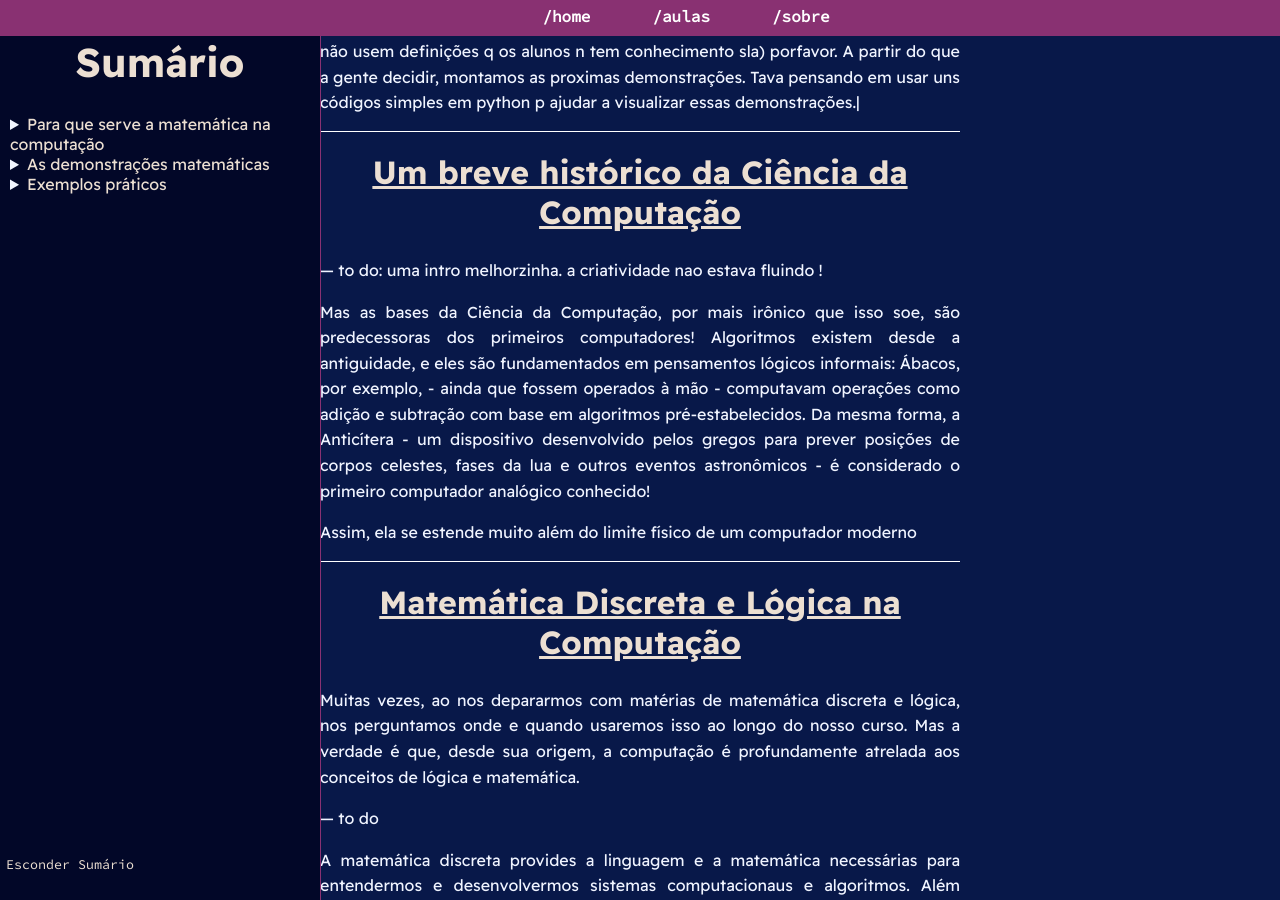
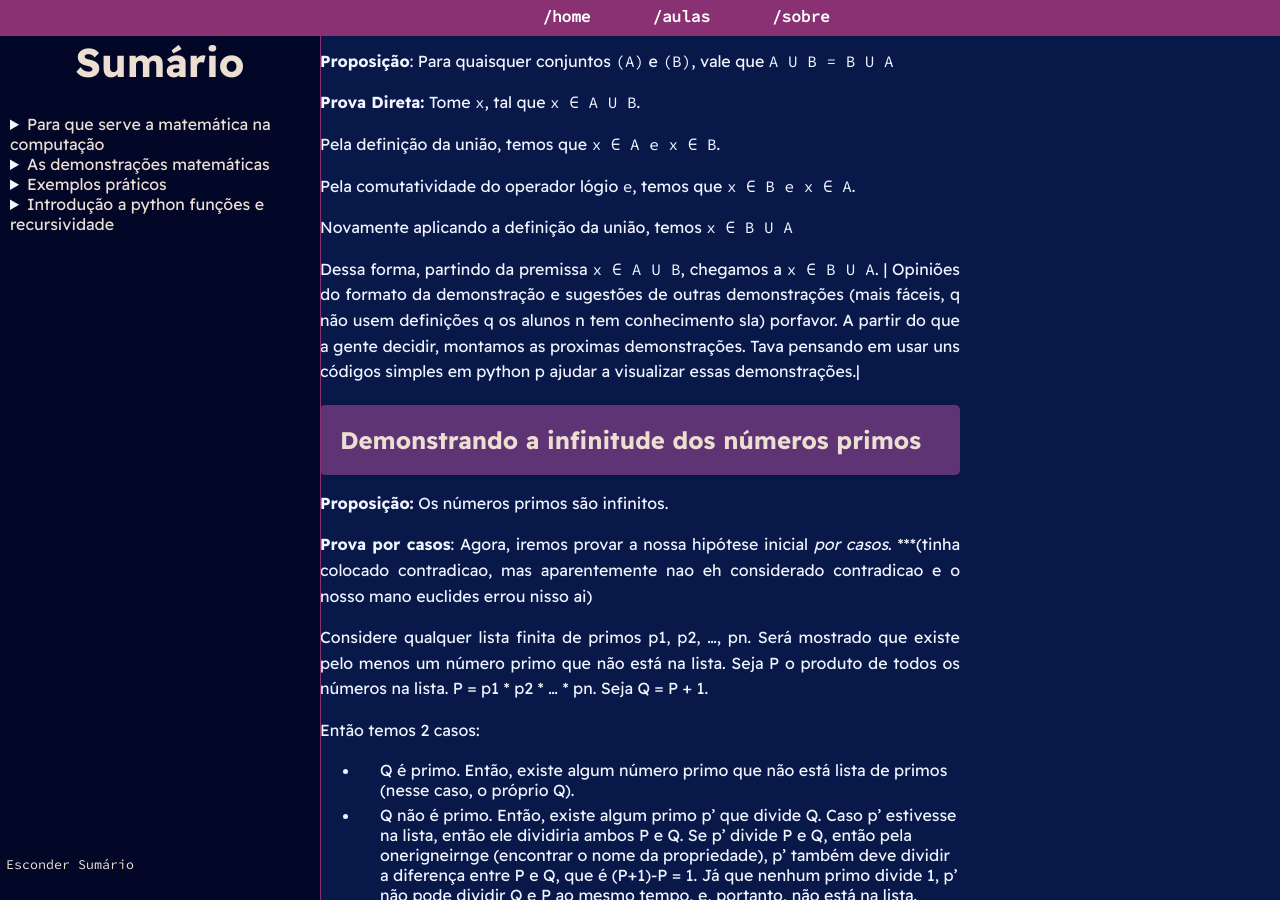
Before and after one commit to PETCC-UFRN/minicurso-demons-mat, a Jekyll site: the page built from primeiroDia.md, in a window 1280 px wide and 900 px high, scrolled down 3632 px. Built offline with Jekyll 4.4.1, drawn with Linux system fonts in a browser that asks for light colours; some of the changed text lies outside the part shown.

Commit message:
Mudanças no dia 1

```diff
--- a/primeiroDia.md
+++ b/primeiroDia.md
@@ -2,7 +2,7 @@
 layout: layoutGit
 title: Minicurso de Linux e Git
 ---
-# Primeiros passos no Linux
+# Conceitos básicos de demonstração
 
 <div id="sumario" class="sumario-git">
     <h1>Sumário</h1>
@@ -14,7 +14,7 @@ title: Minicurso de Linux e Git
     </ul>
     </details>
     <details>
-            <summary><a href="#as-demonstrações-matemáticas">As demonstrações matemáticas</a></summary>
+        <summary><a href="#as-demonstrações-matemáticas">As demonstrações matemáticas</a></summary>
         <ul>
             <li><a href="#como-demonstramos-alguma-coisa">Como demonstramos alguma coisa</a></li>
             <li><a href="#terminologia-básica">Terminologia básica</a></li>
@@ -24,6 +24,16 @@ title: Minicurso de Linux e Git
          <summary><a href="#exemplos-práticos">Exemplos práticos</a></summary>
         <ul>
             <li><a href="#demonstrando-a-comutatividade-da-união">Demonstrando a comutatividade da união</a></li>
+            <li><a href="#demonstrando-a-infinitude-dos-números-primos">Demonstrando a infinitude dos números primos</a></li>
+        </ul>
+    </details>
+    <details>
+        <summary><a href="#introdução-a-python-funções-e-recursividade">Introdução a python funções e recursividade</a></summary>
+        <ul>
+            <li><a href="#funções">Funções</a></li>
+            <li><a href="#iteratividade-vs-recursividade">Iteratividade vs recursividade</a></li>
+            <li><a href="#pincelando-os-conceitos-de-lógica">Pincelando os conceitos de lógica</a></li>
+            <li><a href="#quiz-para-testar-o-que-vem-pela-frente">Quiz para testar o que vem pela frente</a></li>
         </ul>
     </details>
   <button class="toggle-button" id="toggle-button">
@@ -33,7 +43,7 @@ title: Minicurso de Linux e Git
   </button>
 </div>
 
-<div style="text-align: center;"> <img alt="Meme muito engraçado sobre arquivos do sistema" src="assets/images/linux_dia1_imagem7.png" width="40%">
+<div style="text-align: center;"> <img alt="Meme muito engraçado sobre arquivos do sistema" src="assets/images/funny-math-meme.png" width="50%">
 </div>
 <br>
 
@@ -63,8 +73,7 @@ Hoje, quando você usa um GPS (que aplica teoria dos grafos), streaming (recomen
 | >>> Fim da seção
 
 ## As demonstrações matemáticas
-Uma parte fundamental do trabalho de um matemático é **provar a verdade** do que seu trabalho propõe, é para isso que servem as **demonstrações**, também chamadas de prova formal, ou simplesmente prova. Na computação, as demonstrações são muito utilizadas para provar a **corretude de algoritmos**, como veremos futuramente neste curso.
-
+Uma parte fundamental do trabalho de um matemático é **provar a verdade** do que seu trabalho propõe, é para isso que servem as **demonstrações**, também chamadas de prova formal, ou simplesmente prova. Antes de qualquer coisa, é importante definirmos melhor o que são demonstrações: Em um contexto matemático, elas são **argumentos lógicos rigorosos** que provam a **verdade** de uma proposição, partindo de axiomas, definições, e até teoremas previamente aceitos (veremos mais sobre esses conceitos no dia 2!). Ou seja, através de "ferramentas" que temos à nossa disposição, demonstrações são capazes de provar a veracidade (ou a não veracidade) de hipóteses matemáticas. Na computação, as demonstrações são muito utilizadas para provar a **corretude de algoritmos**, como veremos futuramente neste curso.
 ### Como demonstramos alguma coisa?
 Diferente de outras ciências, na matemática não provamos coisas a partir de evidências empíricas. O que fazemos é seguir um processo lógico rigoroso, onde partindo de uma verdade (já existente) e chegamos a uma nova verdade (o que se desejava provar) a partir de transformações (como regras de inferência) que preservam a verdade. **Acho q precisa melhorar esse texto dps, mas por enquanto ta bom**
 
@@ -101,35 +110,11 @@ Novamente aplicando a definição da união, temos `x ∈ B U A`
 Dessa forma, partindo da premissa `x ∈ A U B`, chegamos a `x ∈ B U A`.
 | Opiniões do formato da demonstração e sugestões de outras demonstrações (mais fáceis, q não usem definições q os alunos n tem conhecimento sla) porfavor. A partir do que a gente decidir, montamos as proximas demonstrações. Tava pensando em usar uns códigos simples em python p ajudar a visualizar essas demonstrações.|
 
-## Um breve histórico da Ciência da Computação
---- to do: uma intro melhorzinha. a criatividade nao estava fluindo !
+### Demonstrando a infinitude dos números primos
+**Proposição:**
+Os números primos são infinitos.
 
-Mas as bases da Ciência da Computação, por mais irônico que isso soe, são predecessoras dos primeiros computadores! Algoritmos existem desde a antiguidade, e eles são fundamentados em pensamentos lógicos informais: Ábacos, por exemplo, - ainda que fossem operados à mão - computavam operações como adição e subtração com base em algoritmos pré-estabelecidos. Da mesma forma, a Anticítera - um dispositivo desenvolvido pelos gregos para prever posições de corpos celestes, fases da lua e outros eventos astronômicos - é considerado o primeiro computador analógico conhecido!
-
-Assim, ela se estende muito além do limite físico de um computador moderno
-
-
-
-## Matemática Discreta e Lógica na Computação
-
-Muitas vezes, ao nos depararmos com matérias de matemática discreta e lógica, nos perguntamos onde e quando usaremos isso ao longo do nosso curso. Mas a verdade é que, desde sua origem, a computação é profundamente atrelada aos conceitos de lógica e matemática.
-
---- to do
-
-A matemática discreta provides a linguagem e a matemática necessárias para entendermos e desenvolvermos sistemas computacionaus e algoritmos. Além disso, ela é fundamental para e
-É comum pensar que a computação
-
-
-
-## Demonstrações introdutórias
-
-Antes de qualquer coisa, é importante definirmos demonstrações: Em um contexto matemático, elas são argumentos lógicos rigorosos que provam a verdade de uma proposição, partindo de axiomas, definições, até teoremas e até previamente aceitos (veremos mais sobre esses conceitos no dia 2!). Ou seja, através de "ferramentas" que temos à nossa disposição, demonstrações são capazes de provar a veracidade (ou a não veracidade!) de hipóteses matemáticas.
-
-Mas antes de colocarmos as nossas mãos na massa, é importante termos um norte de como demostrações de fato funcionam. Para isso, separamos 3 exemplos - todos eles de grande importância para a Computação! - que explicitam bem diferentes formas de demonstração.
-
-
-> Hipótese: Os números primos são infinitos (Teorema de Euclides)
-
+**Prova por casos**:
 Agora, iremos provar a nossa hipótese inicial *por casos*.
 ***(tinha colocado contradicao, mas aparentemente nao eh considerado contradicao e o nosso mano euclides errou nisso ai)
 
@@ -145,23 +130,9 @@ Então temos 2 casos:
 
 Isso prova que, para qualquer lista finita de números primos, existe algum número que não está na lista!
 
-Em uma primeira análise, a infinitude dos primos pode parecer meio inútil para nós leigos. No entanto, ela é extremamente importante em uma das áreas mais cruciais da computação: a cybersegurança. Um dos sistemas de criptografia mais antigos para a transmissão segura de dados é o RSA (Rivest-Shamir-Adleman), que, de maneira breve, se baseia na criação de chaves públicas e privadas para garantir autenticidade ou segurança de dados propagados.
-
-A sacada é: essas chaves são de fato seguras pois são geradas a partir do produto de dois números primos suficientemente grandes e distantes entre si. Para "quebrar" essa criptografia sem o conhecimento desses, a fatoração desse número é necessária - um processo que, para números muito grandes, é extremamente lento. Assim, a infinidade dos primos garante que, mesmo com avanços computacionais, existem números primos grandes o suficiente para a formação de chaves complexas o suficiente, de forma que as informações podem ser transmitidas de forma segura.
-
-
-
-> Hipótese: A soma n² + n + 41 resulta em um número primo para todo inteiro N
-
---- to do: Prova por contraexemplo (maybe pedro queira fazer, ele pareceu animado com esse exemplo em especifico!)
-
-
-> Hipótese: todo par maior que 2 pode ser escrito como a soma de dois primos
-> ---to do: Conjectura de Goldbach; mostrar que nem sempre podemos provar que algo é verdadeiro ou nao
-
+### outros exemplos...
 
 ## Introdução a Python, Funções e Recursividade
-
 -- to do: fazer um gancho que conecte essa à parte anterior
 
 Para apresentar os conceitos de iteratividade e recursividade, vamos usar uma linguagem de programação que vários de vocês devem conhecer: Python! Com ela, vamos ver um pouco sobre funções, diferentes maneiras de declará-las e seus usos diversos.
```
Also changed, not shown: _includes/dias_e_temas.html (+5 -8 lines), assets/images/funny-math-meme.png (added), 4 other files.
